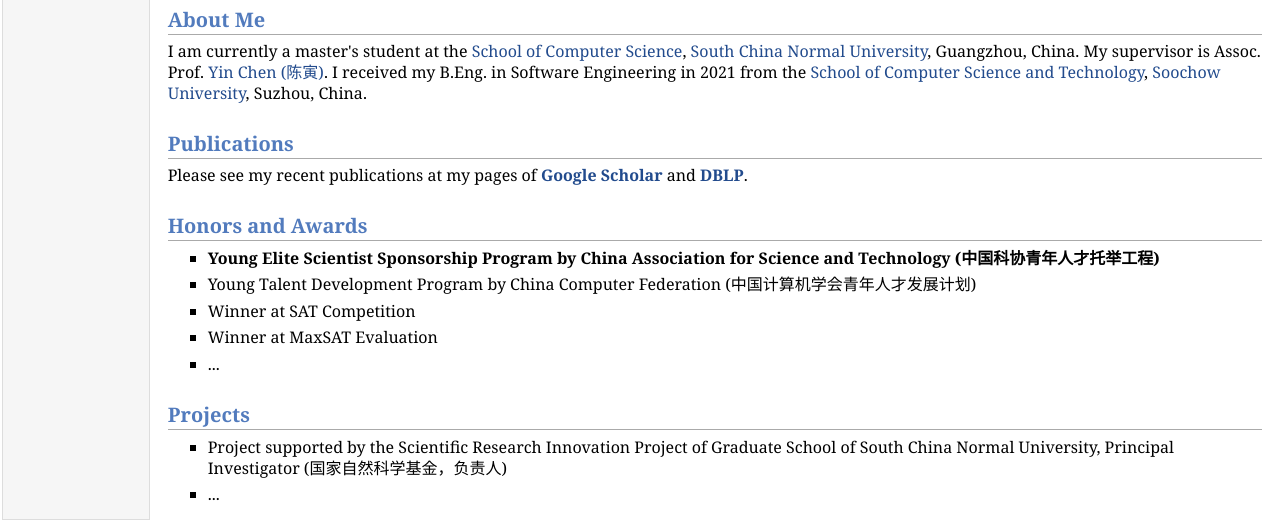
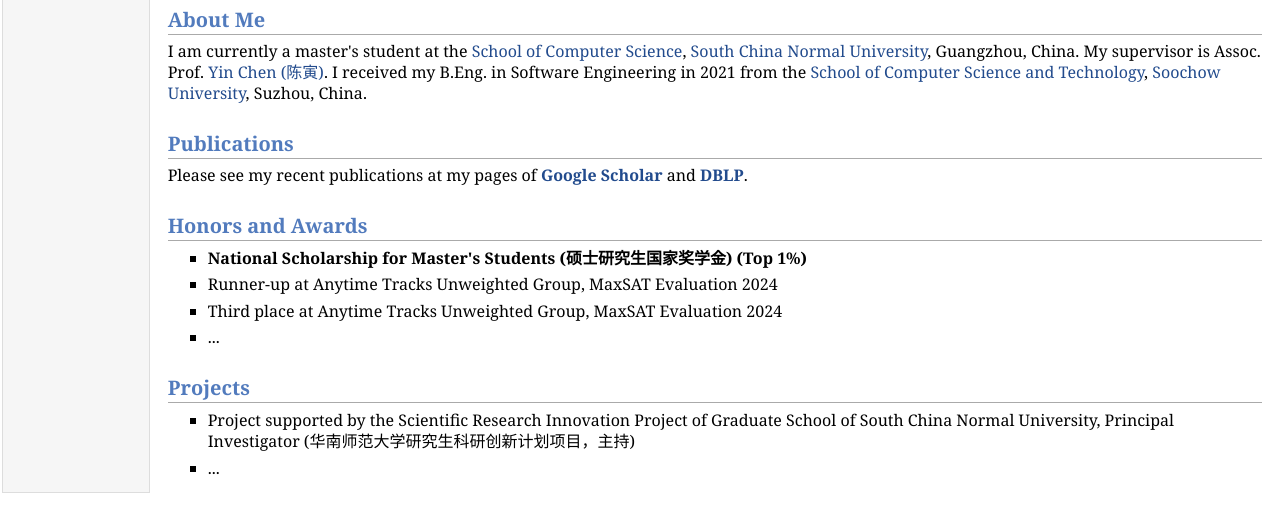
Before and after one commit to wendyish/wendyish.github.io, a plain HTML site: page index.html in a window 1280 px wide. Shown: the part 283-813 px from the top of the page. Drawn offline with Linux system fonts and the light colour scheme.

Commit message:
Update index.html

```diff
--- a/index.html
+++ b/index.html
@@ -5,7 +5,7 @@
     <meta name="generator" content="jemdoc, see http://jemdoc.jaboc.net/" />
     <meta http-equiv="Content-Type" content="text/html;charset=utf-8" />
     <link rel="stylesheet" href="jemdoc.css" type="text/css" />
-    <link rel="shortcut icon" href="favicon.ico" />
+    <link rel="shortcut icon" href="image/favicon.ico" />
     <link rel="bookmark" href="image/favicon.ico" type="image/x-icon" />
     <title>Menghua Jiang's Homepage</title>
   </head>
@@ -71,16 +71,15 @@
 
           <h2>Honors and Awards</h2>
           <ul>
-            <li><p><b>Young Elite Scientist Sponsorship Program by China Association for Science and Technology (中国科协青年人才托举工程)</b></p></li>
-            <li><p>Young Talent Development Program by China Computer Federation (中国计算机学会青年人才发展计划)</p></li>
-            <li><p>Winner at SAT Competition</p></li>
-            <li><p>Winner at MaxSAT Evaluation</p></li>
+            <li><p><b>National Scholarship for Master's Students (硕士研究生国家奖学金) (Top 1%)</b></p></li>
+            <li><p>Runner-up at Anytime Tracks Unweighted Group, MaxSAT Evaluation 2024</p></li>
+            <li><p>Third place at Anytime Tracks Unweighted Group, MaxSAT Evaluation 2024</p></li>
             <li><p>...</p></li>
           </ul>
 
           <h2>Projects</h2>
           <ul>
-            <li><p>Project supported by the Scientific Research Innovation Project of Graduate School of South China Normal University, Principal Investigator (国家自然科学基金，负责人)</p></li>
+            <li><p>Project supported by the Scientific Research Innovation Project of Graduate School of South China Normal University, Principal Investigator (华南师范大学研究生科研创新计划项目，主持)</p></li>
             <li><p>...</p></li>
           </ul>
 
```
